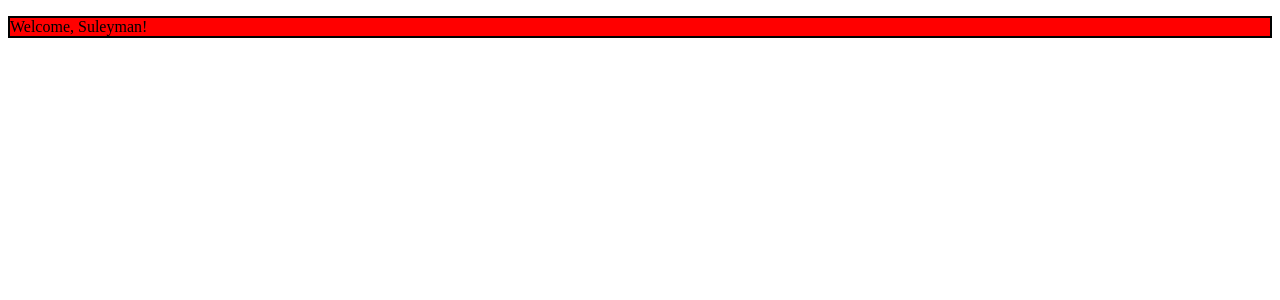
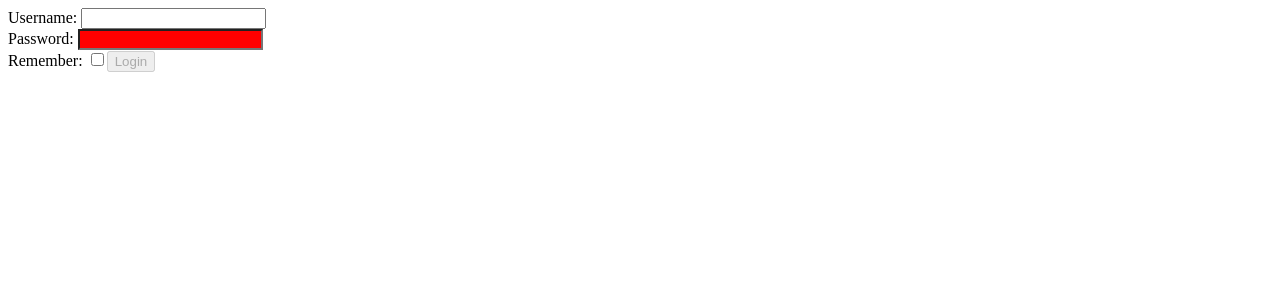
Before and after one commit to SuleymanAmangeldiyev/re_done_develhope_ex, a React (Create React App) app: page / in a window 1280 px wide. Shown: the top 300 px of the page. Built offline with nearby package versions, Linux system fonts and the light colour scheme.

Commit message:
the ex: 37 (styling components - 03) has done

```diff
--- a/src/App.jsx
+++ b/src/App.jsx
@@ -1,11 +1,11 @@
 import React, { Component } from "react";
-import Welcome from "./Welcome";
+import Login from "./Login";
 
 export class App extends Component {
   render() {
     return (
       <div>
-        <Welcome/>
+        <Login />
       </div>
     );
   }
@@ -13,6 +13,6 @@ export class App extends Component {
 
 export default App;
 
-// the ex: 36  (Styling Components - 01)
+// the ex: 37  (Styling Components - 03)
 
-// Create an index.css file and import it within the index.js file. Add a .welcome class to the Welcome component that changes its background color and adds a border.
+// Modify the Login component from Forms 03 so that the "login" button background color is "red" when the inputted password's length is shorter than 8 characters, green otherwise.
--- a/src/Login.jsx
+++ b/src/Login.jsx
@@ -42,6 +42,7 @@ export class Login extends Component {
           type="password"
           id="password"
           value={this.state.password}
+          className={this.state.password.length < 8 ? "red" : "green"}
           onChange={this.control}
         />{" "}
         <br />
--- a/src/index.css
+++ b/src/index.css
@@ -2,3 +2,10 @@
   background-color: red;
   border: 2px solid black;
 }
+
+.red{
+  background-color: red;
+}
+.green{
+  background-color: green;
+}
```
